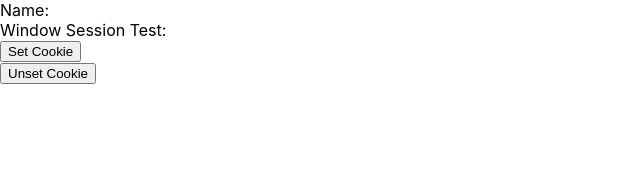
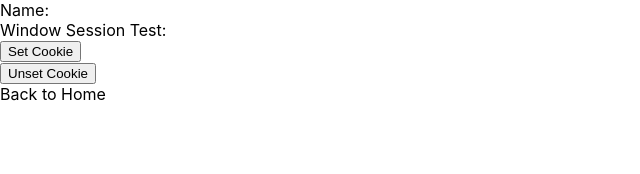
Before and after one commit to angelopaolosantos/session-test, a Next.js app: page / in a window 1280 px wide. Shown: the top 174 px of the page, without its empty margins (0-640 px from the left). Built offline with nearby package versions, Linux system fonts and the light colour scheme.

Commit message:
Page Test

```diff
--- a/pages/index.js
+++ b/pages/index.js
@@ -1,6 +1,7 @@
 import Head from 'next/head'
 import Cookies from 'js-cookie'
 import { useState, useEffect } from 'react'
+import Link from 'next/link'
 
 const isBrowser = () => typeof window !== "undefined"
 
@@ -44,7 +45,8 @@ export default function Home() {
       Name: {name}<br />
       Window Session Test: {wst}<br />
       <button onClick={setCookie}>Set Cookie</button><br />
-      <button onClick={unSetCookie}>Unset Cookie</button>
+      <button onClick={unSetCookie}>Unset Cookie</button><br />
+      <Link href="/test">Back to Home</Link>
     </div>
   )
 }
```
